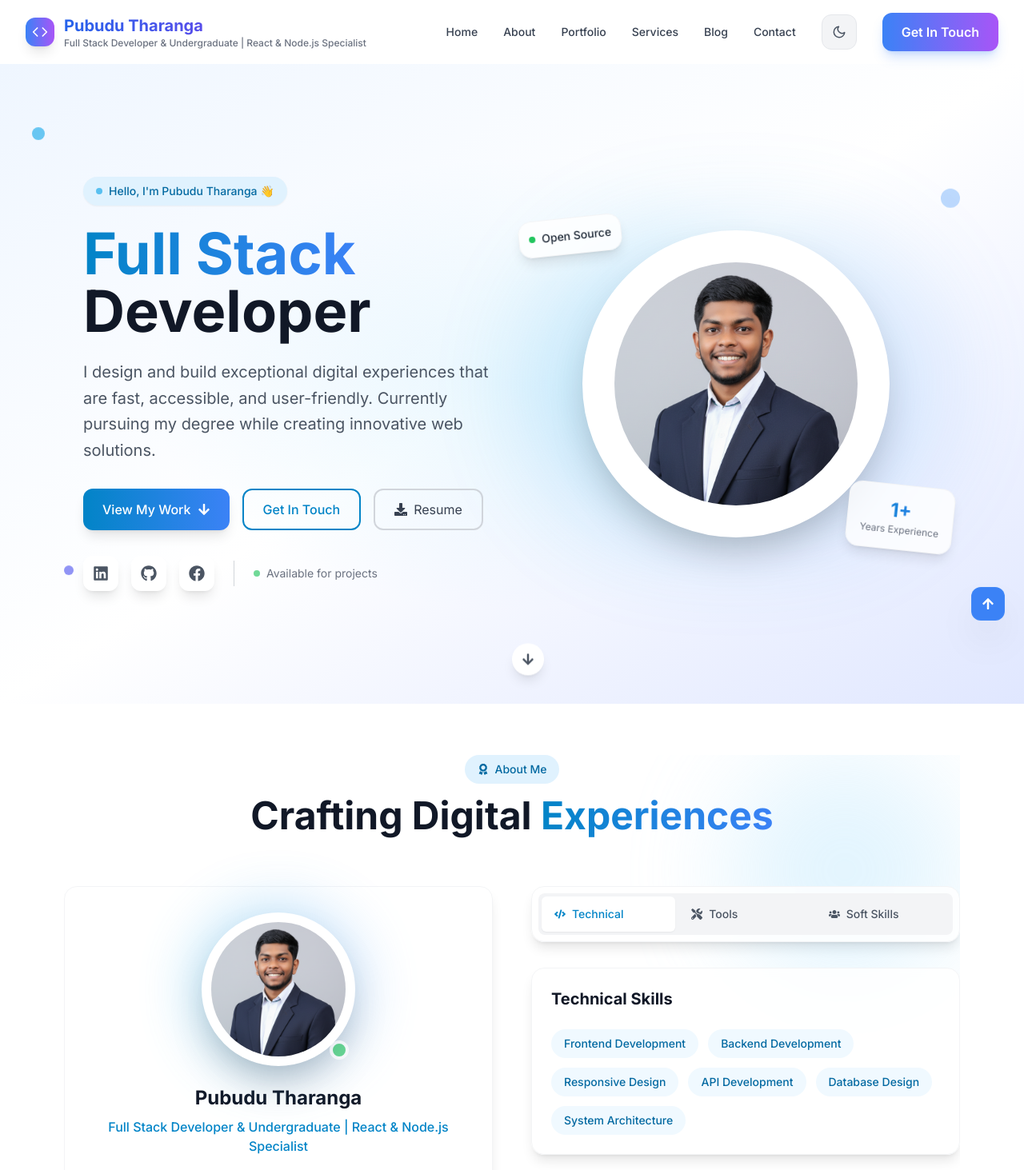
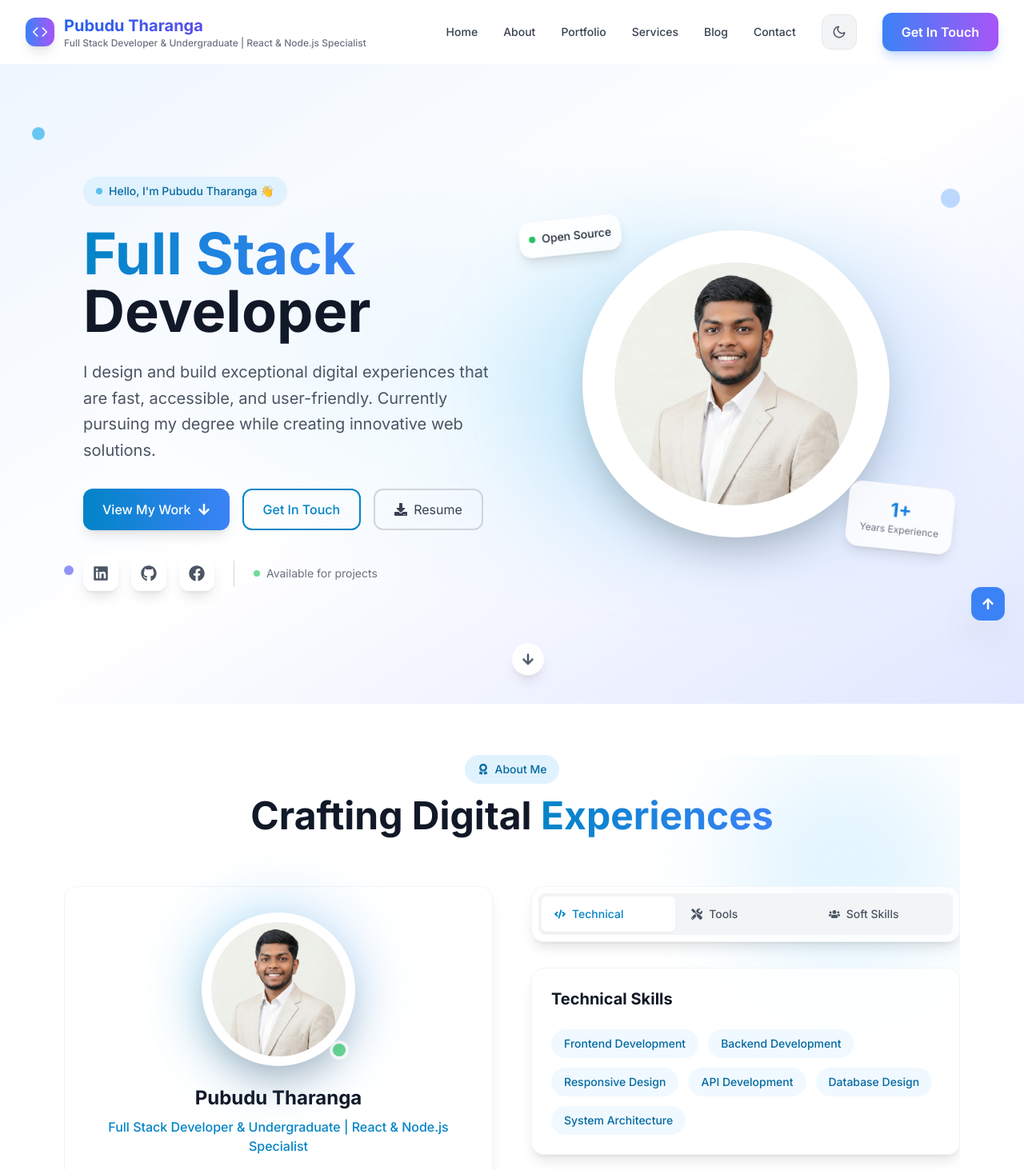
Before and after one commit to pubudutharanga/pubudu-portfolio, a React (Vite) app: page / in a window 1280 px wide. Shown: the top 1463 px of the page at 80% size. Built offline with nearby package versions, Linux system fonts and the light colour scheme.

Commit message:
Implement dynamic profile picture switching for dark/light mode

```diff
--- a/package.json
+++ b/package.json
@@ -6,7 +6,7 @@
   "homepage": "https://pubudutharanga.github.io/pubudu-portfolio/",
   "scripts": {
     "dev": "vite",
-    "build": "npx vite build",
+    "build": "vite build",
     "preview": "vite preview",
     "lint": "eslint . --ext js,jsx --report-unused-disable-directives --max-warnings 0",
     "predeploy": "npm run build",
--- a/src/App.jsx
+++ b/src/App.jsx
@@ -51,7 +51,7 @@ export default function App() {
             <main id="main-content" className="pt-16 lg:pt-20" role="main">
                 <Suspense fallback={<LoadingSpinner />}>
                     <Routes>
-                        <Route path="/" element={<Home site={SITE} />} />
+                        <Route path="/" element={<Home site={SITE} dark={dark} />} />
                         <Route path="/blog" element={<Blog />} />
                         <Route path="/blog/:id" element={<PostPage />} />
 
--- a/src/pages/Home.jsx
+++ b/src/pages/Home.jsx
@@ -6,21 +6,21 @@ import Services from '../sections/Services'
 import Contact from '../sections/Contact'
 import BlogPreview from '../sections/BlogPreview'
 
-export default function Home({site}){
+export default function Home({ site, dark }) {
   return (
     <div id="top">
       <section id="home" className="min-h-[70vh]">
-        <Hero site={site}/>
+        <Hero site={site} dark={dark} />
       </section>
       <section id="about" className="max-w-6xl mx-auto py-16 px-4">
-        <About/>
+        <About dark={dark} />
       </section>
       <section id="portfolio" className="bg-gray-50 dark:bg-gray-800 py-16">
-        <div className="max-w-6xl mx-auto px-4"><Portfolio/></div>
+        <div className="max-w-6xl mx-auto px-4"><Portfolio /></div>
       </section>
-      <section id="services" className="max-w-6xl mx-auto py-16 px-4"><Services/></section>
-      <section id="blog" className="max-w-6xl mx-auto py-16 px-4"><BlogPreview/></section>
-      <section id="contact" className="max-w-6xl mx-auto py-16 px-4"><Contact/></section>
+      <section id="services" className="max-w-6xl mx-auto py-16 px-4"><Services /></section>
+      <section id="blog" className="max-w-6xl mx-auto py-16 px-4"><BlogPreview /></section>
+      <section id="contact" className="max-w-6xl mx-auto py-16 px-4"><Contact /></section>
     </div>
   )
 }
--- a/src/sections/About.jsx
+++ b/src/sections/About.jsx
@@ -3,7 +3,7 @@ import { SKILLS, SITE } from '../data'
 import { FaDownload, FaCode, FaTools, FaUsers, FaAward, FaGraduationCap, FaMapMarkerAlt } from 'react-icons/fa'
 import { motion } from 'framer-motion'
 
-export default function About() {
+export default function About({ dark }) {
     const [activeTab, setActiveTab] = useState('technical')
 
     // Animation variants
@@ -88,7 +88,7 @@ export default function About() {
                                     {/* Profile Image */}
                                     <div className="relative w-full h-full bg-white dark:bg-gray-800 rounded-full p-2 shadow-2xl border-4 border-white dark:border-gray-700">
                                         <img
-                                            src="./PT.png"
+                                            src={dark ? "./PT_dark.webp" : "./PT_light.webp"}
                                             alt="Pubudu Tharanga"
                                             className="w-full h-full object-cover rounded-full"
                                         />
@@ -214,8 +214,8 @@ export default function About() {
                                         key={tab.id}
                                         onClick={() => setActiveTab(tab.id)}
                                         className={`flex items-center gap-2 flex-1 px-4 py-3 rounded-md text-sm font-medium transition-all duration-300 ${activeTab === tab.id
-                                                ? 'bg-white dark:bg-gray-700 text-primary-600 dark:text-primary-400 shadow-sm'
-                                                : 'text-gray-600 dark:text-gray-400 hover:text-gray-900 dark:hover:text-white'
+                                            ? 'bg-white dark:bg-gray-700 text-primary-600 dark:text-primary-400 shadow-sm'
+                                            : 'text-gray-600 dark:text-gray-400 hover:text-gray-900 dark:hover:text-white'
                                             }`}
                                     >
                                         <tab.icon />
--- a/src/sections/Hero.jsx
+++ b/src/sections/Hero.jsx
@@ -2,7 +2,7 @@ import React from 'react'
 import { FaLinkedin, FaGithub, FaFacebook, FaArrowDown, FaDownload } from 'react-icons/fa'
 import { useNavigate } from 'react-router-dom'
 
-export default function Hero({ site }) {
+export default function Hero({ site, dark }) {
     const navigate = useNavigate()
 
     const scrollToSection = (id) => {
@@ -119,7 +119,7 @@ export default function Hero({ site }) {
                             {/* Main Image Container */}
                             <div className="relative w-full h-full bg-white dark:bg-gray-800 rounded-full p-8 shadow-2xl border-8 border-white dark:border-gray-700">
                                 <img
-                                    src="./PT.png"
+                                    src={dark ? "./PT_dark.webp" : "./PT_light.webp"}
                                     alt="Pubudu Tharanga - Full Stack Developer"
                                     className="w-full h-full object-cover rounded-full"
                                 />
```
Also changed, not shown: public/PT_dark.webp (added), public/PT_light.webp (added), vercel.json.
